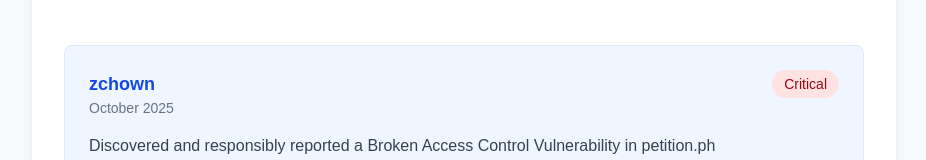
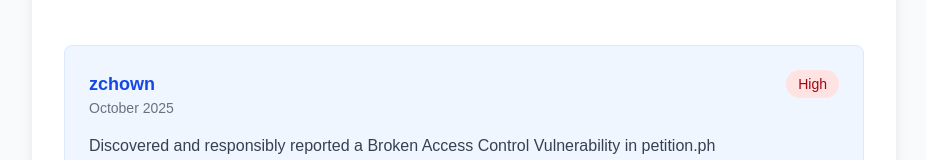
Before and after one commit to fr4nc1stein/bettergov-halloffame, a Next.js app: page /hall-of-fame in a window 1280 px wide. Shown: the part 348-508 px from the top of the page, without its empty margins (176-1102 px from the left). Built offline with nearby package versions, Linux system fonts and the light colour scheme.

Commit message:
fixed readme, update severity

```diff
--- a/app/hall-of-fame/page.tsx
+++ b/app/hall-of-fame/page.tsx
@@ -64,7 +64,7 @@ export default function HallOfFame() {
                   <p className="text-gray-500 text-sm">October 2025</p>
                 </div>
                 <span className="inline-flex items-center px-3 py-1 rounded-full text-sm font-medium bg-red-100 text-red-800">
-                  Critical
+                  High
                 </span>
               </div>
               <p className="text-gray-700 mb-3">
```
Also changed, not shown: 1 other file (tests, documents, lock files or other folders).
